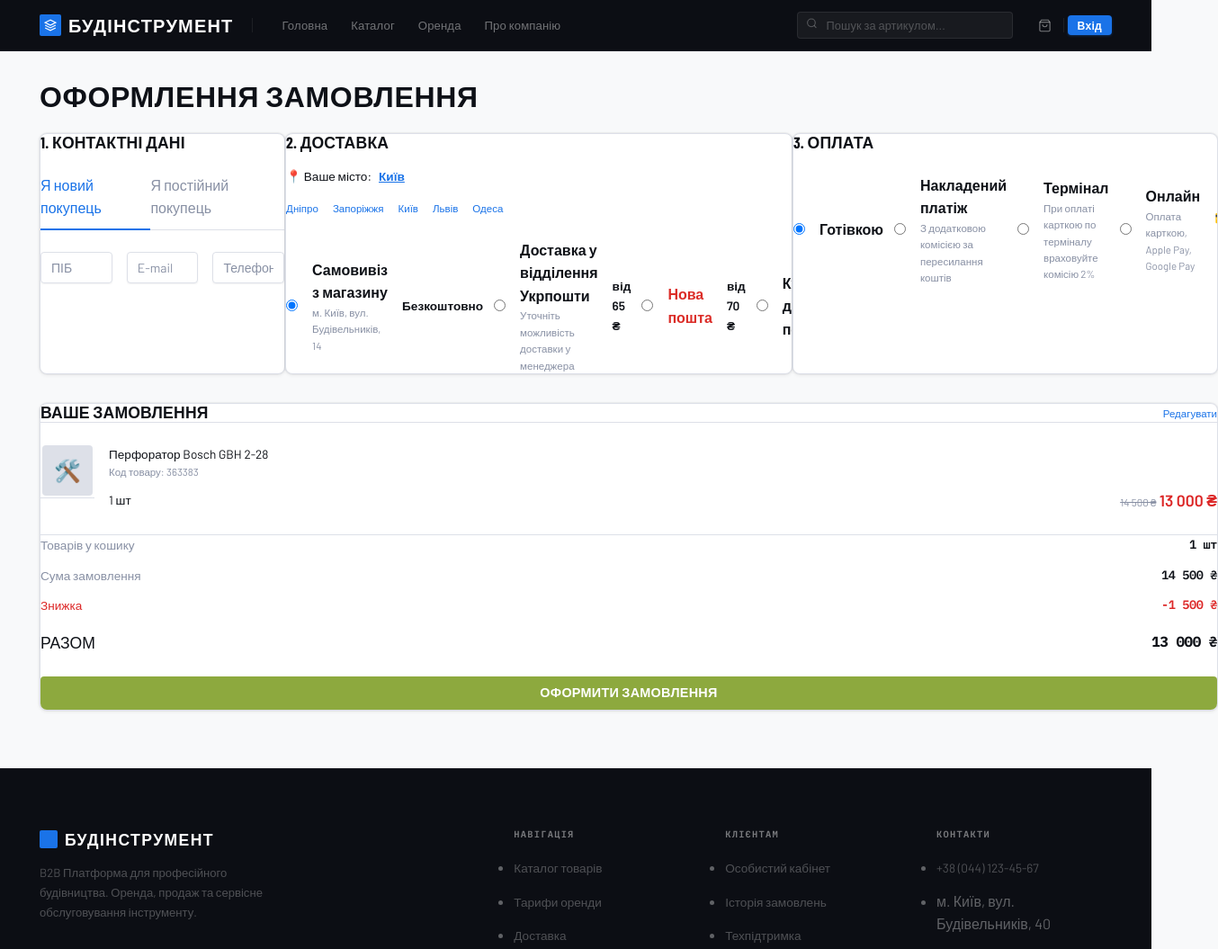
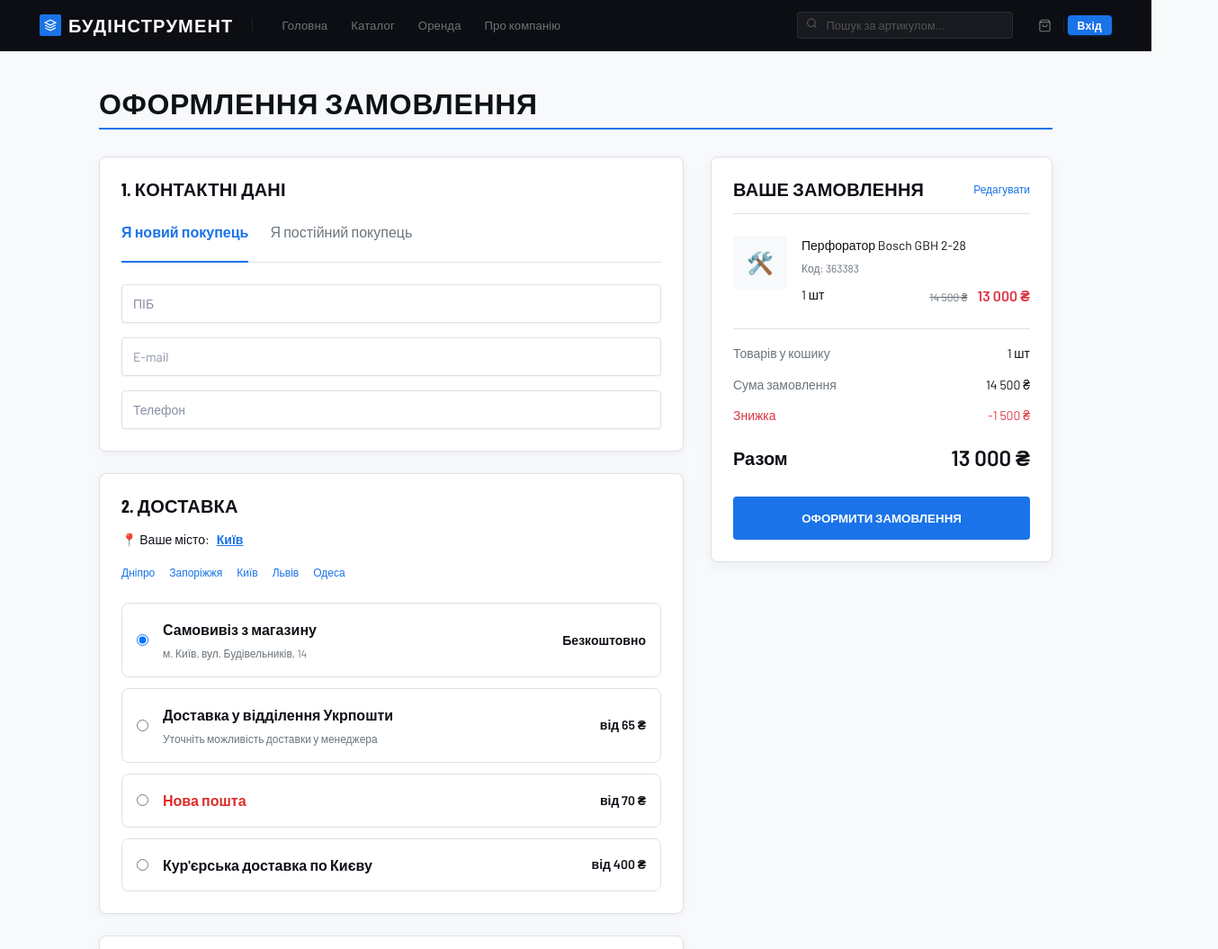
Before and after one commit to WzRd-off/rental_sales_tools, a website: page public/placeanorder.html in a window 1280 px wide. Shown: the top 1055 px of the page at 90% size, 1354 px wide, since content can reach past the window. Drawn offline with nearby package versions, Linux system fonts and the light colour scheme; a web font is replaced by a local one.

Commit message:
placeanordeer.html version 3

```diff
--- a/public/placeanorder.html
+++ b/public/placeanorder.html
@@ -5,194 +5,192 @@
     <meta name="viewport" content="width=device-width, initial-scale=1.0">
     <link rel="stylesheet" href="css/style.css">
     <title>Оформлення замовлення | БудІнструмент</title>
+    <style>
+        /* Робимо макет адаптивним: на телефоні 1 колонка, на ПК - 2 колонки */
+        .checkout-layout {
+            display: grid;
+            grid-template-columns: 1fr; /* 1 колонка за замовчуванням (для мобільних) */
+            gap: 30px;
+            align-items: start;
+        }
+        @media (min-width: 992px) {
+            .checkout-layout {
+                grid-template-columns: 1fr 380px; /* На великих екранах: форма зліва (широка), кошик справа (380px) */
+            }
+        }
+    </style>
 </head>
-<body style="background-color: #f8f9fa;">
+<body style="background-color: var(--bg-card, #f8f9fa); color: var(--c-text, #212529);">
 
 <div id="header"></div>
-   <!-- <header class="header">
-        <div class="container header__inner">
-            <a href="index.html" class="header__logo">
-                <div class="header__logo-mark">
-                    <svg viewBox="0 0 24 24" width="24" height="24">
-                        <path d="M12 2L2 7l10 5 10-5-10-5zM2 17l10 5 10-5M2 12l10 5 10-5" fill="currentColor"/>
-                    </svg>
-                </div>
-                БудІнструмент
-            </a>
-            <div class="header__contact font-bold">0 (800) 755-105</div>
-        </div>
-    </header>-->
 
-    <main class="container mt-8 mb-16">
+    <main class="container mt-8 mb-16" style="max-width: 1100px; margin: 40px auto; padding: 0 20px;">
         <div class="mb-6">
-            <h1 class="section-title" style="font-size: 2rem;">Оформлення замовлення</h1>
+            <h1 class="section-title" style="font-size: 2rem; margin-bottom: 30px; border-bottom: 2px solid var(--c-brand, #004085); padding-bottom: 10px;">Оформлення замовлення</h1>
         </div>
 
-        <!-- Главный контейнер - одна колонка (вертикальное расположение) -->
-        <div style="display: grid; grid-template-columns: 1fr; gap: var(--sp-8, 2rem); align-items: start;">
+        <div class="checkout-layout">
 
-            <!-- Форма с блоками 1, 2, 3 -->
-            <form id="checkout-form" class="flex flex-direction-column gap-8">
+            <form id="checkout-form" style="display: flex; flex-direction: column; gap: 24px;">
 
-                <section class="card p-6" id="step-1-contact">
-                    <h2 class="font-display text-lg mb-6">1. Контактні дані</h2>
+                <section class="card" style="background: #fff; border: 1px solid var(--c-border, #dee2e6); border-radius: 8px; padding: 24px; box-shadow: 0 2px 8px rgba(0,0,0,0.05);">
+                    <h2 class="font-display" style="font-size: 1.25rem; margin-bottom: 24px;">1. Контактні дані</h2>
 
-                    <div class="flex gap-6 mb-6" style="border-bottom: 1px solid var(--c-border); padding-bottom: 10px;">
-                        <label class="cursor-pointer" style="color: var(--c-brand); border-bottom: 2px solid var(--c-brand); padding-bottom: 10px; margin-bottom: -11px;">
+                    <div style="display: flex; gap: 24px; margin-bottom: 24px; border-bottom: 1px solid var(--c-border, #dee2e6); padding-bottom: 10px;">
+                        <label style="cursor: pointer; color: var(--c-brand, #004085); border-bottom: 2px solid var(--c-brand, #004085); padding-bottom: 10px; margin-bottom: -11px; font-weight: bold;">
                             <input type="radio" name="customer_type" value="new" checked style="display: none;" id="type-new">
                             Я новий покупець
                         </label>
-                        <label class="cursor-pointer text-3">
+                        <label style="cursor: pointer; color: var(--c-text-muted, #6c757d); padding-bottom: 10px;">
                             <input type="radio" name="customer_type" value="returning" style="display: none;" id="type-returning">
                             Я постійний покупець
                         </label>
                     </div>
 
-                    <div class="flex flex-direction-column gap-4">
-                        <input type="text" id="user-name" class="input p-4" placeholder="ПІБ" required>
-                        <input type="email" id="user-email" class="input p-4" placeholder="E-mail" required>
-                        <input type="tel" id="user-phone" class="input p-4" placeholder="Телефон" required>
+                    <div style="display: flex; flex-direction: column; gap: 16px;">
+                        <input type="text" id="user-name" class="input" style="width: 100%; padding: 12px; border: 1px solid var(--c-border, #dee2e6); border-radius: 4px;" placeholder="ПІБ" required>
+                        <input type="email" id="user-email" class="input" style="width: 100%; padding: 12px; border: 1px solid var(--c-border, #dee2e6); border-radius: 4px;" placeholder="E-mail" required>
+                        <input type="tel" id="user-phone" class="input" style="width: 100%; padding: 12px; border: 1px solid var(--c-border, #dee2e6); border-radius: 4px;" placeholder="Телефон" required>
                     </div>
                 </section>
 
-                <section class="card p-6" id="step-2-delivery">
-                    <h2 class="font-display text-lg mb-4">2. Доставка</h2>
+                <section class="card" style="background: #fff; border: 1px solid var(--c-border, #dee2e6); border-radius: 8px; padding: 24px; box-shadow: 0 2px 8px rgba(0,0,0,0.05);">
+                    <h2 class="font-display" style="font-size: 1.25rem; margin-bottom: 16px;">2. Доставка</h2>
 
-                    <div class="flex items-center gap-2 mb-4 text-sm">
+                    <div style="display: flex; align-items: center; gap: 8px; margin-bottom: 16px; font-size: 14px;">
                         <span>📍 Ваше місто:</span>
-                        <a href="#" class="text-brand font-bold" style="text-decoration: underline;" id="select-city">Київ</a>
+                        <a href="#" style="color: var(--c-brand, #004085); font-weight: bold; text-decoration: underline;" id="select-city">Київ</a>
                     </div>
 
-                    <div class="flex gap-4 mb-6 text-xs text-brand" id="quick-cities">
-                        <span class="cursor-pointer">Дніпро</span>
-                        <span class="cursor-pointer">Запоріжжя</span>
-                        <span class="cursor-pointer">Київ</span>
-                        <span class="cursor-pointer">Львів</span>
-                        <span class="cursor-pointer">Одеса</span>
+                    <div style="display: flex; gap: 16px; margin-bottom: 24px; font-size: 12px; color: var(--c-brand, #004085);" id="quick-cities">
+                        <span style="cursor: pointer;">Дніпро</span>
+                        <span style="cursor: pointer;">Запоріжжя</span>
+                        <span style="cursor: pointer;">Київ</span>
+                        <span style="cursor: pointer;">Львів</span>
+                        <span style="cursor: pointer;">Одеса</span>
                     </div>
 
-                    <div class="flex flex-direction-column gap-3" id="delivery-options">
-                        <label class="flex items-center gap-4 p-4 border cursor-pointer hover-border-brand" style="border-radius: var(--rd-md);">
+                    <div style="display: flex; flex-direction: column; gap: 12px;" id="delivery-options">
+                        <label style="display: flex; align-items: center; gap: 16px; padding: 16px; border: 1px solid var(--c-border, #dee2e6); border-radius: 8px; cursor: pointer;">
                             <input type="radio" name="delivery" value="pickup" checked id="del-pickup">
                             <div style="flex-grow: 1;">
-                                <div class="font-bold">Самовивіз з магазину</div>
-                                <div class="text-xs text-3 mt-1">м. Київ, вул. Будівельників, 14</div>
+                                <div style="font-weight: bold;">Самовивіз з магазину</div>
+                                <div style="font-size: 12px; color: var(--c-text-muted, #6c757d); margin-top: 4px;">м. Київ, вул. Будівельників, 14</div>
                             </div>
-                            <div class="font-bold text-sm">Безкоштовно</div>
+                            <div style="font-weight: bold; font-size: 14px;">Безкоштовно</div>
                         </label>
 
-                        <label class="flex items-center gap-4 p-4 border cursor-pointer hover-border-brand" style="border-radius: var(--rd-md);">
+                        <label style="display: flex; align-items: center; gap: 16px; padding: 16px; border: 1px solid var(--c-border, #dee2e6); border-radius: 8px; cursor: pointer;">
                             <input type="radio" name="delivery" value="ukrposhta" id="del-ukrposhta">
                             <div style="flex-grow: 1;">
-                                <div class="font-bold">Доставка у відділення Укрпошти</div>
-                                <div class="text-xs text-3 mt-1">Уточніть можливість доставки у менеджера</div>
+                                <div style="font-weight: bold;">Доставка у відділення Укрпошти</div>
+                                <div style="font-size: 12px; color: var(--c-text-muted, #6c757d); margin-top: 4px;">Уточніть можливість доставки у менеджера</div>
                             </div>
-                            <div class="font-bold text-sm">від 65 ₴</div>
+                            <div style="font-weight: bold; font-size: 14px;">від 65 ₴</div>
                         </label>
 
-                        <label class="flex items-center gap-4 p-4 border cursor-pointer hover-border-brand" style="border-radius: var(--rd-md);">
+                        <label style="display: flex; align-items: center; gap: 16px; padding: 16px; border: 1px solid var(--c-border, #dee2e6); border-radius: 8px; cursor: pointer;">
                             <input type="radio" name="delivery" value="novaposhta" id="del-novaposhta">
                             <div style="flex-grow: 1;">
-                                <div class="font-bold" style="color: #db2c27;">Нова пошта</div>
+                                <div style="font-weight: bold; color: #db2c27;">Нова пошта</div>
                             </div>
-                            <div class="font-bold text-sm">від 70 ₴</div>
+                            <div style="font-weight: bold; font-size: 14px;">від 70 ₴</div>
                         </label>
 
-                        <label class="flex items-center gap-4 p-4 border cursor-pointer hover-border-brand" style="border-radius: var(--rd-md);">
+                        <label style="display: flex; align-items: center; gap: 16px; padding: 16px; border: 1px solid var(--c-border, #dee2e6); border-radius: 8px; cursor: pointer;">
                             <input type="radio" name="delivery" value="courier" id="del-courier">
                             <div style="flex-grow: 1;">
-                                <div class="font-bold">Кур'єрська доставка по Києву</div>
+                                <div style="font-weight: bold;">Кур'єрська доставка по Києву</div>
                             </div>
-                            <div class="font-bold text-sm">від 400 ₴</div>
+                            <div style="font-weight: bold; font-size: 14px;">від 400 ₴</div>
                         </label>
                     </div>
                 </section>
 
-                <section class="card p-6" id="step-3-payment">
-                    <h2 class="font-display text-lg mb-6">3. Оплата</h2>
+                <section class="card" style="background: #fff; border: 1px solid var(--c-border, #dee2e6); border-radius: 8px; padding: 24px; box-shadow: 0 2px 8px rgba(0,0,0,0.05);">
+                    <h2 class="font-display" style="font-size: 1.25rem; margin-bottom: 24px;">3. Оплата</h2>
 
-                    <div class="flex flex-direction-column gap-3" id="payment-options">
+                    <div style="display: flex; flex-direction: column; gap: 12px;" id="payment-options">
 
-                        <label class="flex items-center gap-4 p-4 border cursor-pointer hover-border-brand" style="border-radius: var(--rd-md);">
+                        <label style="display: flex; align-items: center; gap: 16px; padding: 16px; border: 1px solid var(--c-border, #dee2e6); border-radius: 8px; cursor: pointer;">
                             <input type="radio" name="payment" value="cash" checked id="pay-cash">
-                            <div class="font-bold">Готівкою</div>
+                            <div style="font-weight: bold;">Готівкою</div>
                         </label>
 
-                        <label class="flex items-center gap-4 p-4 border cursor-pointer hover-border-brand" style="border-radius: var(--rd-md);">
+                        <label style="display: flex; align-items: center; gap: 16px; padding: 16px; border: 1px solid var(--c-border, #dee2e6); border-radius: 8px; cursor: pointer;">
                             <input type="radio" name="payment" value="cod" id="pay-cod">
                             <div>
-                                <div class="font-bold">Накладений платіж</div>
-                                <div class="text-xs text-3 mt-1">З додатковою комісією за пересилання коштів</div>
+                                <div style="font-weight: bold;">Накладений платіж</div>
+                                <div style="font-size: 12px; color: var(--c-text-muted, #6c757d); margin-top: 4px;">З додатковою комісією за пересилання коштів</div>
                             </div>
                         </label>
 
-                        <label class="flex items-center gap-4 p-4 border cursor-pointer hover-border-brand" style="border-radius: var(--rd-md);">
+                        <label style="display: flex; align-items: center; gap: 16px; padding: 16px; border: 1px solid var(--c-border, #dee2e6); border-radius: 8px; cursor: pointer;">
                             <input type="radio" name="payment" value="terminal" id="pay-terminal">
                             <div>
-                                <div class="font-bold">Термінал</div>
-                                <div class="text-xs text-3 mt-1">При оплаті карткою по терміналу враховуйте комісію 2%</div>
+                                <div style="font-weight: bold;">Термінал</div>
+                                <div style="font-size: 12px; color: var(--c-text-muted, #6c757d); margin-top: 4px;">При оплаті карткою по терміналу враховуйте комісію 2%</div>
                             </div>
                         </label>
 
-                        <label class="flex items-center gap-4 p-4 border cursor-pointer hover-border-brand" style="border-radius: var(--rd-md);">
+                        <label style="display: flex; align-items: center; gap: 16px; padding: 16px; border: 1px solid var(--c-border, #dee2e6); border-radius: 8px; cursor: pointer;">
                             <input type="radio" name="payment" value="online" id="pay-online">
                             <div style="flex-grow: 1;">
-                                <div class="font-bold">Онлайн</div>
-                                <div class="text-xs text-3 mt-1">Оплата карткою, Apple Pay, Google Pay</div>
+                                <div style="font-weight: bold;">Онлайн</div>
+                                <div style="font-size: 12px; color: var(--c-text-muted, #6c757d); margin-top: 4px;">Оплата карткою, Apple Pay, Google Pay</div>
                             </div>
-                            <div class="flex gap-2 text-xl">💳 📱</div>
+                            <div style="display: flex; gap: 8px; font-size: 20px;">💳 📱</div>
                         </label>
                     </div>
                 </section>
             </form>
 
-            <!-- Сайдбар с заказом - теперь под формой (вертикально) -->
-            <aside style="position: sticky; top: var(--sp-4);">
-                <div class="card p-6 shadow-sm border" id="order-summary-block">
+            <aside style="position: sticky; top: 20px; align-self: start;">
+                <div class="card" style="background: #fff; border: 1px solid var(--c-border, #dee2e6); border-radius: 8px; padding: 24px; box-shadow: 0 4px 12px rgba(0,0,0,0.05);" id="order-summary-block">
 
-                    <div class="flex-between mb-6 pb-4" style="border-bottom: 1px solid var(--c-border);">
-                        <h3 class="font-display text-lg">Ваше замовлення</h3>
-                        <a href="cart.html" class="text-brand text-xs">Редагувати</a>
+                    <div style="display: flex; justify-content: space-between; align-items: center; margin-bottom: 24px; border-bottom: 1px solid var(--c-border, #dee2e6); padding-bottom: 16px;">
+                        <h3 class="font-display" style="font-size: 1.25rem; margin: 0;">Ваше замовлення</h3>
+                        <a href="cart.html" style="color: var(--c-brand, #004085); font-size: 12px;">Редагувати</a>
                     </div>
 
-                    <div class="flex gap-4 mb-6">
-                        <div class="product-card__img" style="width: 60px; height: 60px; flex-shrink: 0; background: none;">
-                            <div class="product-card__icon" style="font-size: 1.5rem;">🛠️</div>
+                    <div style="display: flex; gap: 16px; margin-bottom: 24px;">
+                        <div style="width: 60px; height: 60px; flex-shrink: 0; background: #f8f9fa; display: flex; align-items: center; justify-content: center; border-radius: 4px;">
+                            <div style="font-size: 1.5rem;">🛠️</div>
                         </div>
                         <div style="flex-grow: 1;">
-                            <div class="text-sm mb-1" id="summary-product-name">Перфоратор Bosch GBH 2-28</div>
-                            <div class="text-xs text-3 mb-2">Код товару: <span id="summary-product-sku">363383</span></div>
-                            <div class="flex-between items-center">
-                                <span class="text-sm" id="summary-product-qty">1 шт</span>
+                            <div style="font-size: 14px; margin-bottom: 4px;" id="summary-product-name">Перфоратор Bosch GBH 2-28</div>
+                            <div style="font-size: 12px; color: var(--c-text-muted, #6c757d); margin-bottom: 8px;">Код: <span id="summary-product-sku">363383</span></div>
+                            <div style="display: flex; justify-content: space-between; align-items: center;">
+                                <span style="font-size: 14px;" id="summary-product-qty">1 шт</span>
                                 <div>
-                                    <span class="text-xs text-3" style="text-decoration: line-through;" id="summary-old-price">14 500 ₴</span>
-                                    <span class="font-bold text-danger text-lg ml-2" id="summary-new-price">13 000 ₴</span>
+                                    <span style="font-size: 12px; color: var(--c-text-muted, #6c757d); text-decoration: line-through;" id="summary-old-price">14 500 ₴</span>
+                                    <span style="font-weight: bold; color: #dc3545; font-size: 16px; margin-left: 8px;" id="summary-new-price">13 000 ₴</span>
                                 </div>
                             </div>
                         </div>
                     </div>
 
-                    <div class="mb-6 pt-4" style="border-top: 1px solid var(--c-border);">
-                        <div class="flex-between mb-3 text-sm">
-                            <span class="text-3">Товарів у кошику</span>
-                            <span class="num" id="summary-total-qty">1 шт</span>
+                    <div style="margin-bottom: 24px; border-top: 1px solid var(--c-border, #dee2e6); padding-top: 16px;">
+                        <div style="display: flex; justify-content: space-between; margin-bottom: 12px; font-size: 14px;">
+                            <span style="color: var(--c-text-muted, #6c757d);">Товарів у кошику</span>
+                            <span id="summary-total-qty">1 шт</span>
                         </div>
-                        <div class="flex-between mb-3 text-sm">
-                            <span class="text-3">Сума замовлення</span>
-                            <span class="num" id="summary-total-price">14 500 ₴</span>
+                        <div style="display: flex; justify-content: space-between; margin-bottom: 12px; font-size: 14px;">
+                            <span style="color: var(--c-text-muted, #6c757d);">Сума замовлення</span>
+                            <span id="summary-total-price">14 500 ₴</span>
                         </div>
-                        <div class="flex-between mb-4 text-sm">
-                            <span class="text-danger">Знижка</span>
-                            <span class="num text-danger" id="summary-total-discount">-1 500 ₴</span>
+                        <div style="display: flex; justify-content: space-between; margin-bottom: 16px; font-size: 14px; color: #dc3545;">
+                            <span>Знижка</span>
+                            <span id="summary-total-discount">-1 500 ₴</span>
                         </div>
 
-                        <div class="flex-between mb-6">
-                            <span class="font-display text-lg">Разом</span>
-                            <span class="num font-bold text-xl" id="summary-final-price">13 000 ₴</span>
+                        <div style="display: flex; justify-content: space-between; align-items: center;">
+                            <span style="font-size: 1.25rem; font-weight: bold;">Разом</span>
+                            <span style="font-weight: bold; font-size: 1.5rem;" id="summary-final-price">13 000 ₴</span>
                         </div>
                     </div>
 
-                    <button type="submit" form="checkout-form" class="btn btn-block btn-lg" style="background-color: #8da93e; color: white; border-radius: 4px; border: none; font-weight: bold;" id="btn-submit-order">
+                    <button type="submit" form="checkout-form" style="width: 100%; padding: 16px; background-color: var(--c-brand, #004085); color: white; border-radius: 4px; border: none; font-weight: bold; cursor: pointer; text-transform: uppercase;" id="btn-submit-order">
                         ОФОРМИТИ ЗАМОВЛЕННЯ
                     </button>
                 </div>
@@ -202,11 +200,6 @@
     </main>
 
 <div id="footer"></div>
-    <!--<footer class="footer mt-16">
-        <div class="container footer__bottom">
-            <div>© 2026 БУДІНСТРУМЕНТ. ВСІ ПРАВА ЗАХИЩЕНІ.</div>
-        </div>
-    </footer>-->
 <script src="./js/utils.js"></script>
 <script src="./js/header.js"></script>
 </body>
```
